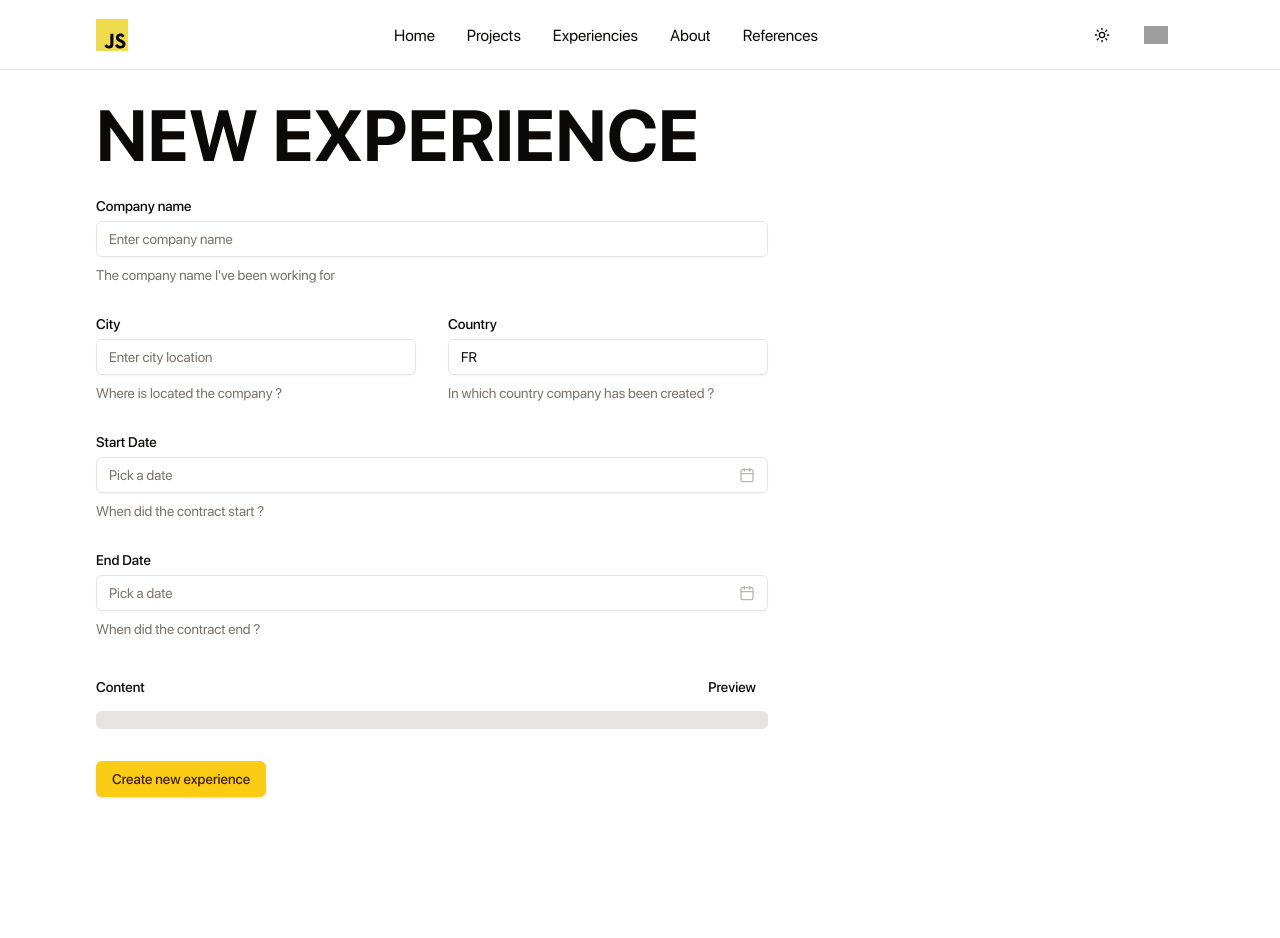
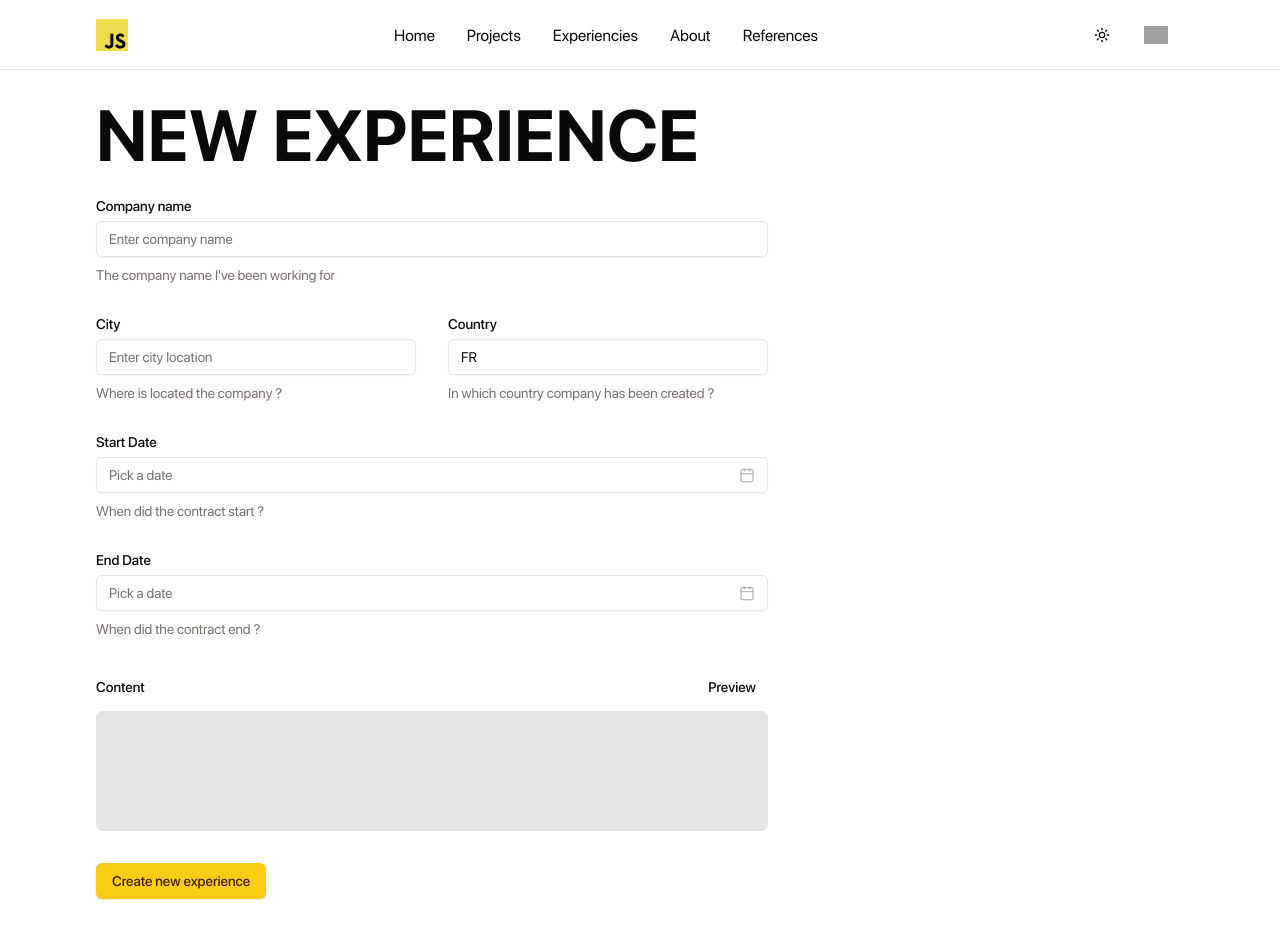
Before and after one commit to Newpoki/portfolio, a Next.js app: page /en/admin/experiencies/new in a window 1280 px wide. Both pictures are taken after a click on the button "Preview". Shown: the top 938 px of the page. Before the commit the page ends 893 px from the top, so only its background shows below. Built offline with nearby package versions, Linux system fonts and the light colour scheme; grey boxes are pictures that could not be loaded.

Commit message:
task: max-height on editor and preview

```diff
--- a/app/[locale]/admin/experiencies/experience-form/experience-form-content-preview.tsx
+++ b/app/[locale]/admin/experiencies/experience-form/experience-form-content-preview.tsx
@@ -6,7 +6,7 @@ export const ExperienceFormContentPreview = ({
 }: ExperienceFormContentPreviewProps) => {
   return (
     <div
-      className="editor-preview border-input bg-input rounded-md border px-3 py-2"
+      className="editor-preview border-input bg-input max-h-80 min-h-30 overflow-y-auto rounded-md border px-3 py-2"
       dangerouslySetInnerHTML={{ __html: content }}
     />
   );
--- a/components/ui/editor/editor.tsx
+++ b/components/ui/editor/editor.tsx
@@ -45,7 +45,7 @@ export const Editor = (props: EditorProps) => {
       editorProps={{
         attributes: {
           class: cn(
-            "border px-3 py-2 rounded-md border-input editor shadow-xs transition-[color,box-shadow] outline-none min-h-30",
+            "border px-3 py-2 rounded-md border-input editor shadow-xs transition-[color,box-shadow] outline-none min-h-30 max-h-80 overflow-y-auto",
             "focus-visible:border-ring focus-visible:ring-ring/50 focus-visible:ring-[3px]",
             "aria-invalid:ring-destructive/20 dark:aria-invalid:ring-destructive/40 aria-invalid:border-destructive",
           ),
```
